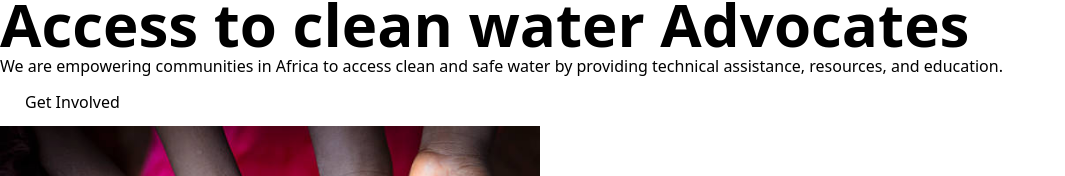
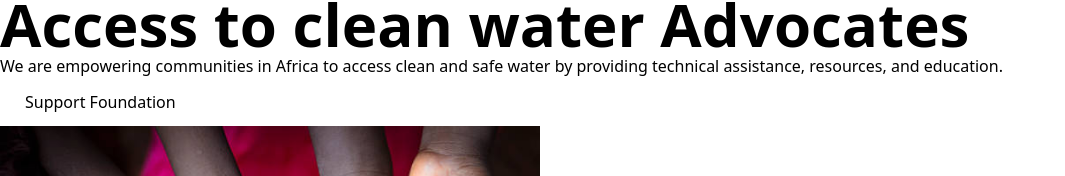
Before and after one commit to anibesam/littlegiants, a React (Vite) app: page / in a window 1280 px wide. Shown: the part 741-917 px from the top of the page, without its empty margins (0-1065 px from the left). Built offline with nearby package versions, Linux system fonts and the light colour scheme; a web font is replaced by a local one.

Commit message:
added update

```diff
--- a/src/partials/HeroHome.jsx
+++ b/src/partials/HeroHome.jsx
@@ -38,7 +38,7 @@ function HeroHome() {
                     className="btn text-white bg-orange-500 hover:bg-slate-800 w-full"
                     to="#0"
                   >
-                    Get Involved
+                    Support Foundation
                   </Link>
                 </div>
               </div>
```
